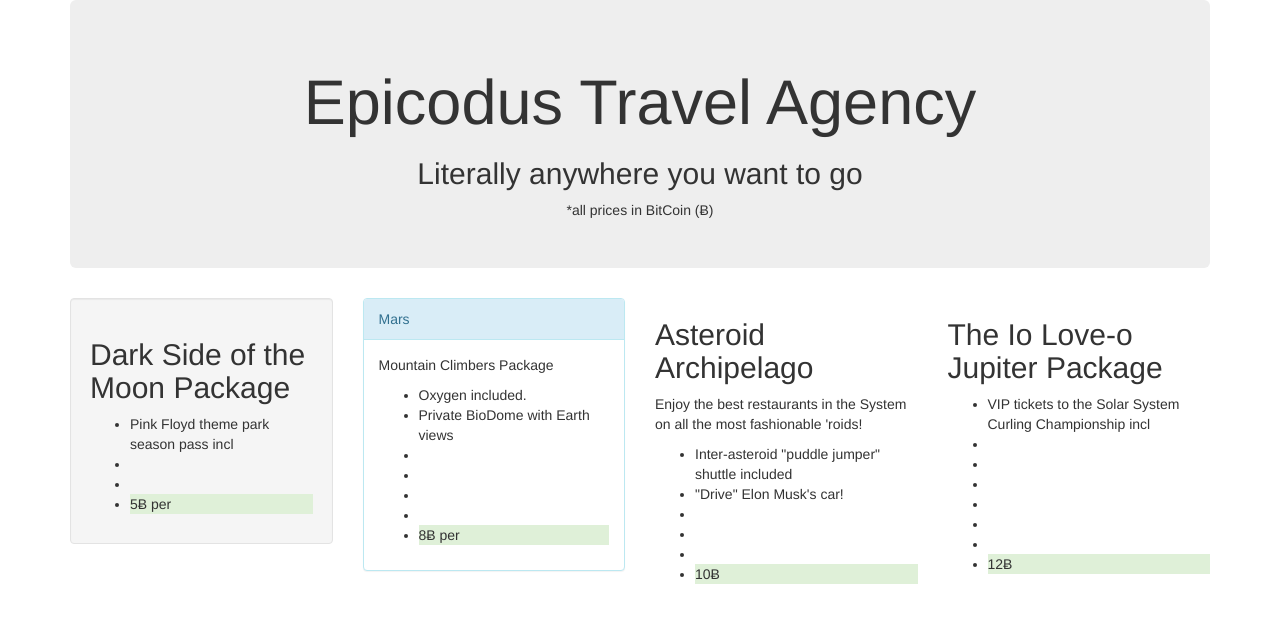
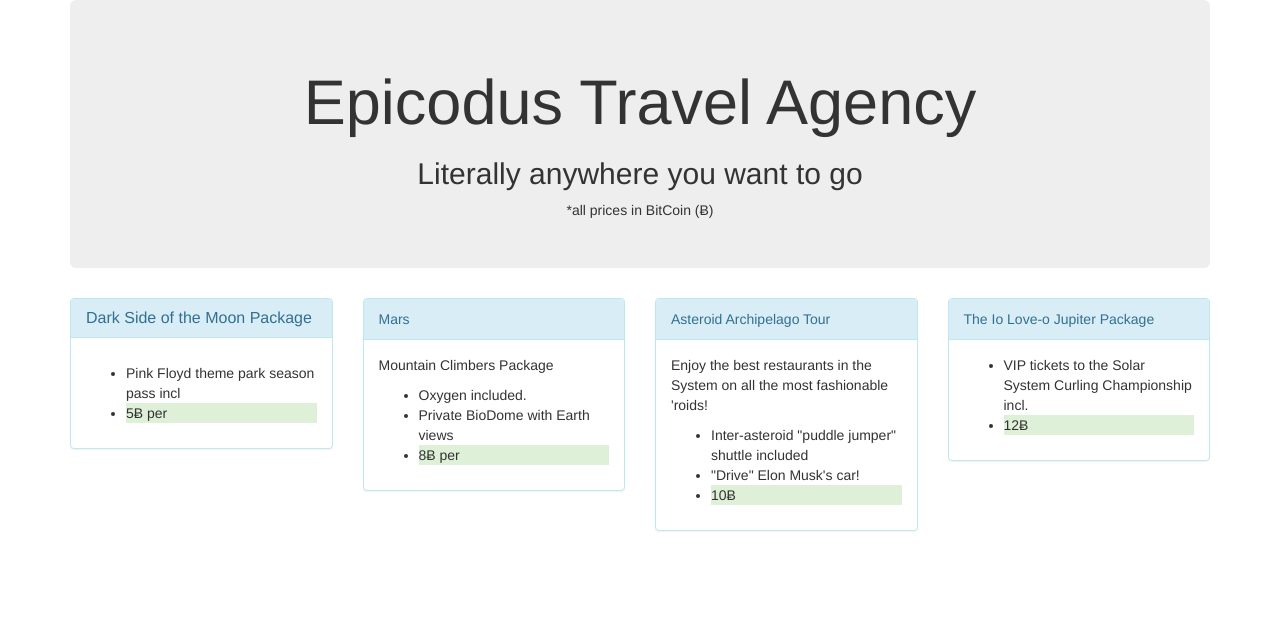
Before and after one commit to step818/vacationsite, a plain HTML site: page index.html in a window 1280 px wide. Drawn offline with nearby package versions, Linux system fonts and the light colour scheme.

Commit message:
debugged

```diff
--- a/index.html
+++ b/index.html
@@ -19,15 +19,17 @@
     </div>
       <div class="row">
         <div class="col-md-3">
-          <div class="well">
-            <h2>Dark Side of the Moon Package</h2>
+          <div class="panel panel-info">
+            <div class="panel-heading">
+              <h2 class="panel-title">Dark Side of the Moon Package</h2>
+            </div>
+            <div class="panel-body">
             <p></p>
             <ul>
               <li>Pink Floyd theme park season pass incl</li>
-              <li></li>
-              <li></li>
               <li class="bg-success">5Ƀ per</li>
             </ul>
+            </div>
           </div>
         </div>
         <div class="col-md-3">
@@ -40,39 +42,36 @@
               <ul>
                 <li>Oxygen included.</li>
                 <li>Private BioDome with Earth views</li>
-                <li></li>
-                <li></li>
-                <li></li>
-                <li></li>
                 <li class="bg-success">8Ƀ per</li>
               </ul>
             </div>
           </div>
         </div>
         <div class="col-md-3">
-          <h2>Asteroid Archipelago</h2>
+          <div class="panel panel-info">
+            <div class="panel-heading"
+              <h2 class="panel-title">Asteroid Archipelago Tour</h2>
+            </div>
+            <div class="panel-body">
                 <p>Enjoy the best restaurants in the System on all the most fashionable 'roids!</p>
             <ul>
               <li>Inter-asteroid "puddle jumper" shuttle included</li>
               <li>"Drive" Elon Musk's car!</li>
-            <li></li>
-            <li></li>
-            <li></li>
               <li class="bg-success">10Ƀ</li>
             </ul>
+            </div>
+          </div>
         </div>
 
       <!-- <div class="row"> -->
         <div class="col-md-3">
-          <h2>The Io Love-o Jupiter Package</h2>
+          <div class="panel panel-info">
+            <div class="panel-heading"
+              <h2 class="panel-title">The Io Love-o Jupiter Package</h2>
+            </div>
+            <div class="panel-body">
           <ul>
-            <li>VIP tickets to the Solar System Curling Championship incl</li>
-            <li></li>
-            <li></li>
-            <li></li>
-            <li></li>
-            <li></li>
-            <li></li>
+            <li>VIP tickets to the Solar System Curling Championship incl.</li>
             <li class="bg-success">12Ƀ</li>
           </ul>
         </div>
```
Lines whose indentation alone changed are shown as unchanged.
